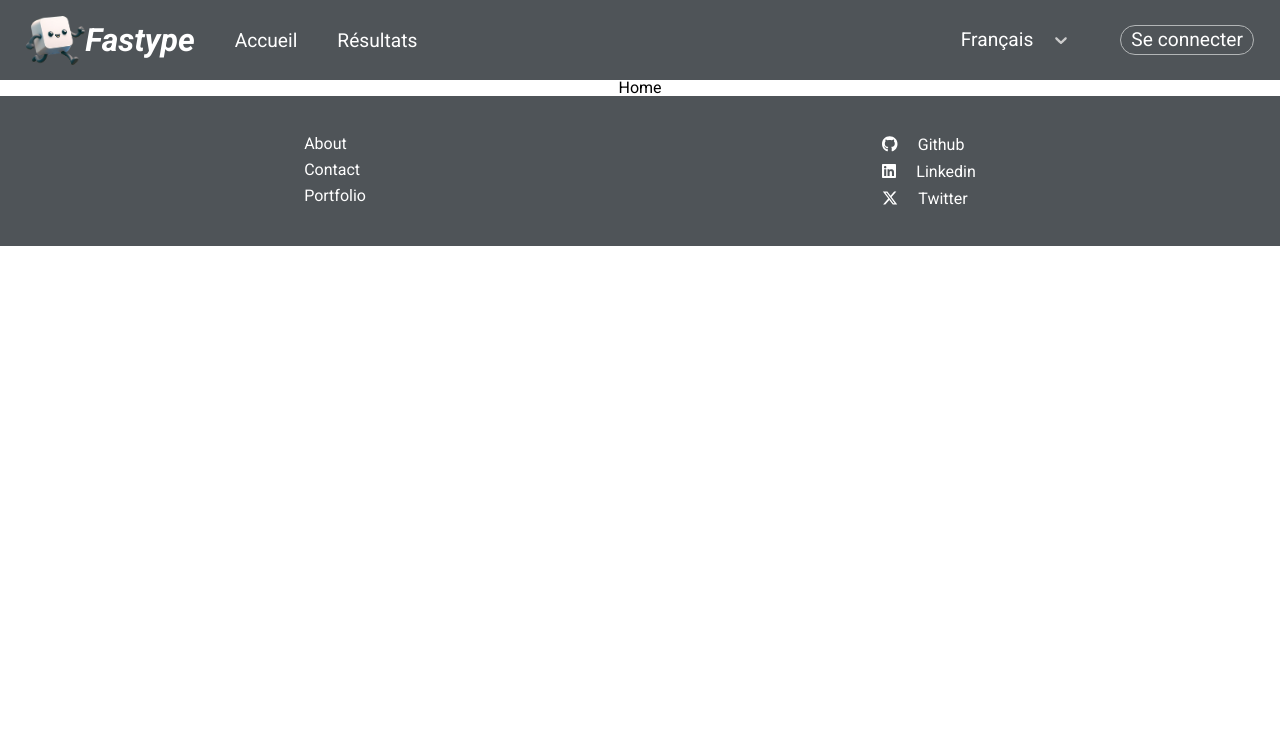
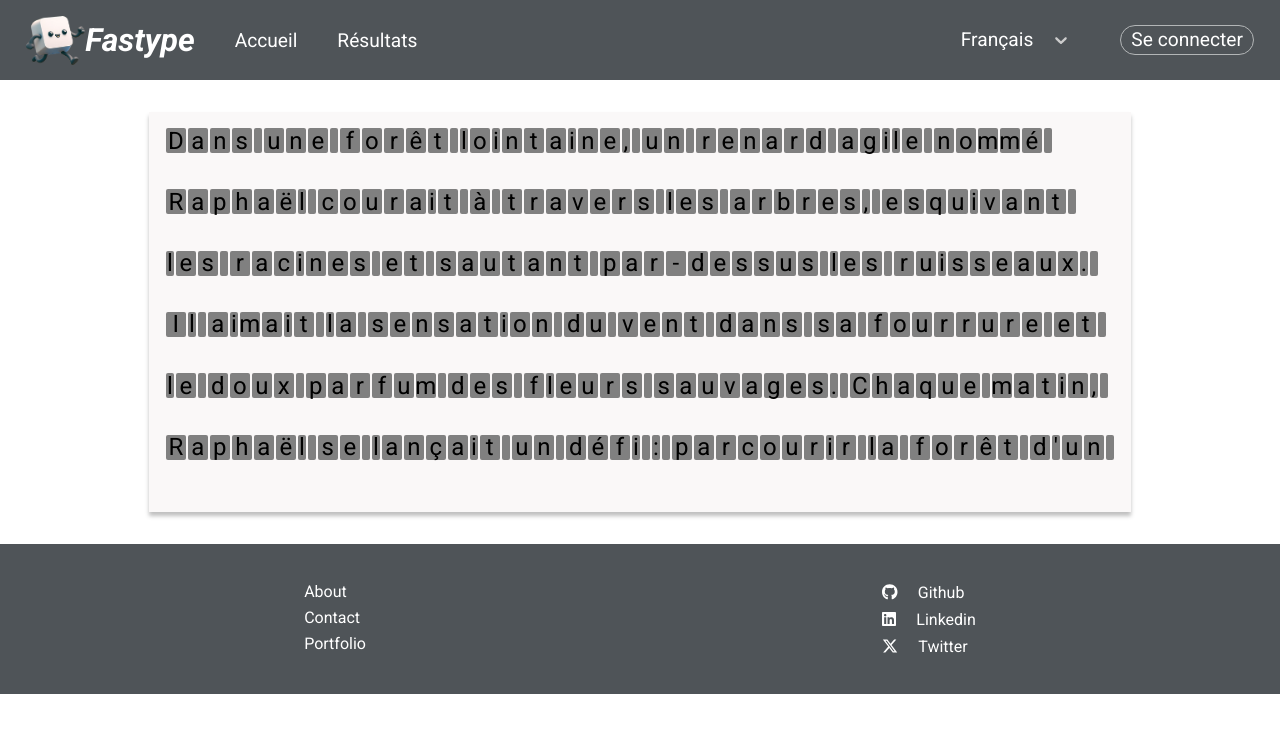
Before and after one commit to Incisif/fastype, a React (Vite) app in the folder fastype/: page / in a window 1280 px wide. Shown: the top 732 px of the page. Built offline with nearby package versions, Linux system fonts and the light colour scheme.

Commit message:
Initial styling of Typing Box implemented

```diff
--- /dev/null
+++ b/fastype/src/components/TypingBox/index.tsx
@@ -0,0 +1,75 @@
+import React from "react";
+import styled from "styled-components";
+
+const TypingBoxContainer = styled.div`
+  font-family: "Roboto", sans-serif;
+  font-size: 1.5rem;
+  display: flex;
+  flex-wrap: wrap;
+  width: 80%;
+  height: 400px;
+  background-color: #faf8f8;
+  box-shadow: 0px 4px 4px rgba(0, 0, 0, 0.25);
+  margin: 2rem 0;
+  padding: 1rem;
+`;
+
+const WordContainer = styled.div`
+  display: flex;
+  white-space: nowrap;
+`;
+
+const CharBox = styled.div`
+  display: flex;
+  width: 20px;
+  height: 25px;
+  background-color: grey;
+  margin: 0 1px;
+  text-align: center;
+  align-items: center;
+  justify-content: center;
+  border-radius: 2px;
+`;
+
+const SmallBox = styled(CharBox)`
+  width: 8px;
+`;
+
+const TypingBox: React.FC = () => {
+  const text =
+    "Dans une forêt lointaine, un renard agile nommé Raphaël courait à travers les arbres, esquivant les racines et sautant par-dessus les ruisseaux. Il aimait la sensation du vent dans sa fourrure et le doux parfum des fleurs sauvages. Chaque matin, Raphaël se lançait un défi : parcourir la forêt d'un ";
+  const words = text.split(" ");
+
+  return (
+    <TypingBoxContainer>
+      {words.map((word, index) => {
+        const characters = word.split("");
+        return (
+          <React.Fragment key={word + index}>
+            <WordContainer>
+              {characters.map((char, index) => {
+                if (
+                  char === "." ||
+                  char === "," ||
+                  char === ";" ||
+                  char === ":" ||
+                  char === "!" ||
+                  char === "'" ||
+                  char === "i" ||
+                  char === "l"
+                ) {
+                  return <SmallBox key={char + index}>{char}</SmallBox>;
+                } else {
+                  return <CharBox key={char + index}>{char}</CharBox>;
+                }
+              })}
+            </WordContainer>
+            {index !== words.length - 1 && <SmallBox />}
+          </React.Fragment>
+        );
+      })}
+    </TypingBoxContainer>
+  );
+};
+
+export default TypingBox;
--- a/fastype/src/pages/About/index.tsx
+++ b/fastype/src/pages/About/index.tsx
@@ -1,7 +1,6 @@
-import Main from "../../components/MainContent";
+import Main from "../../layouts/MainContent";
 const About: React.FC = () => {
   return <Main>About</Main>;
-
 };
 
 export default About;
--- a/fastype/src/pages/Contact/index.tsx
+++ b/fastype/src/pages/Contact/index.tsx
@@ -1,7 +1,6 @@
-import Main from "../../components/MainContent";
+import Main from "../../layouts/MainContent";
 const Contact: React.FC = () => {
   return <Main>Contacts</Main>;
-
 };
 
 export default Contact;
--- a/fastype/src/pages/Home/index.tsx
+++ b/fastype/src/pages/Home/index.tsx
@@ -1,7 +1,12 @@
-import Main from "../../components/MainContent";
+import Main from "../../layouts/MainContent";
+import TypingBox from "../../components/TypingBox";
 
 const Home: React.FC = () => {
-  return <Main>Home</Main>;
+  return (
+    <Main>
+      <TypingBox/>
+    </Main>
+  );
 };
 
 export default Home;
--- a/fastype/src/pages/Results/index.tsx
+++ b/fastype/src/pages/Results/index.tsx
@@ -1,4 +1,4 @@
-import Main from "../../components/MainContent";
+import Main from "../../layouts/MainContent";
 const Results: React.FC = () => {
   return <Main>Resultats/</Main>;
 };
```
Also changed, not shown: fastype/src/layouts/MainContent/index.tsx (renamed from fastype/src/components/MainContent/index.tsx).
